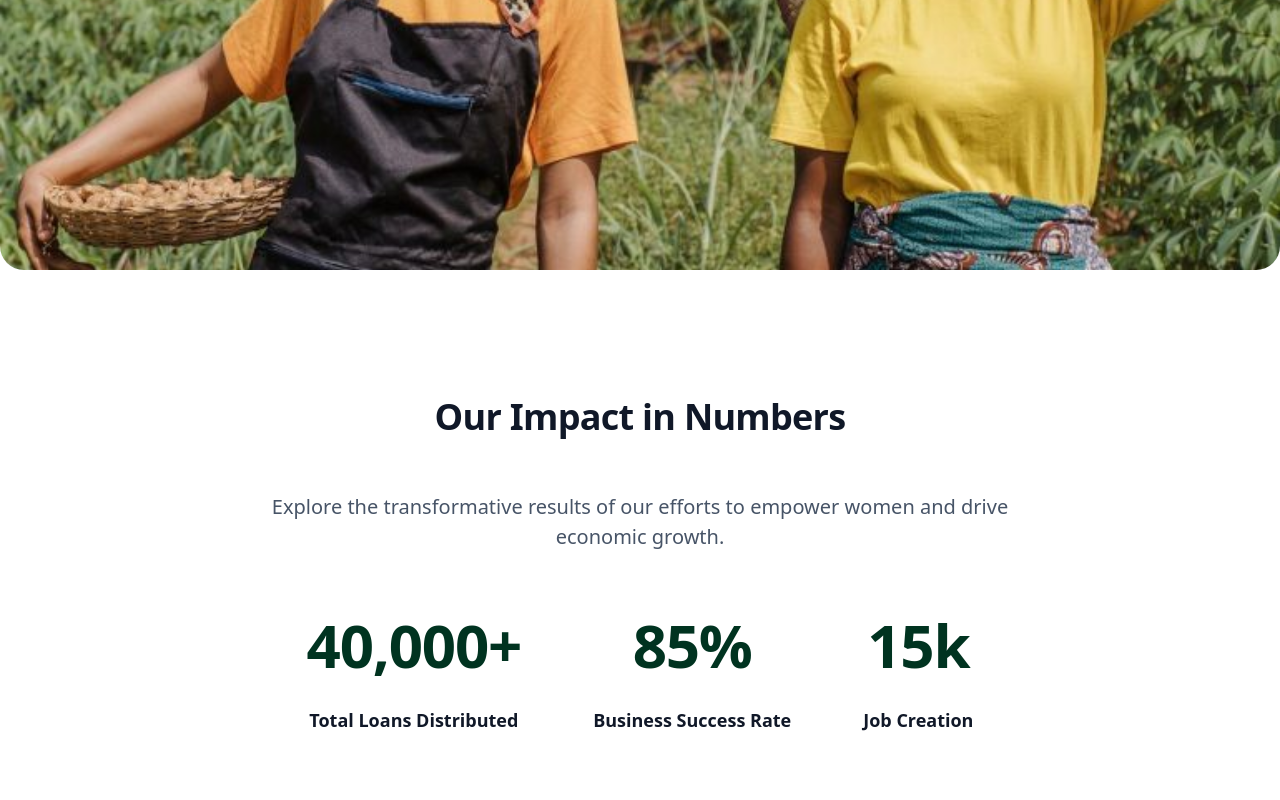
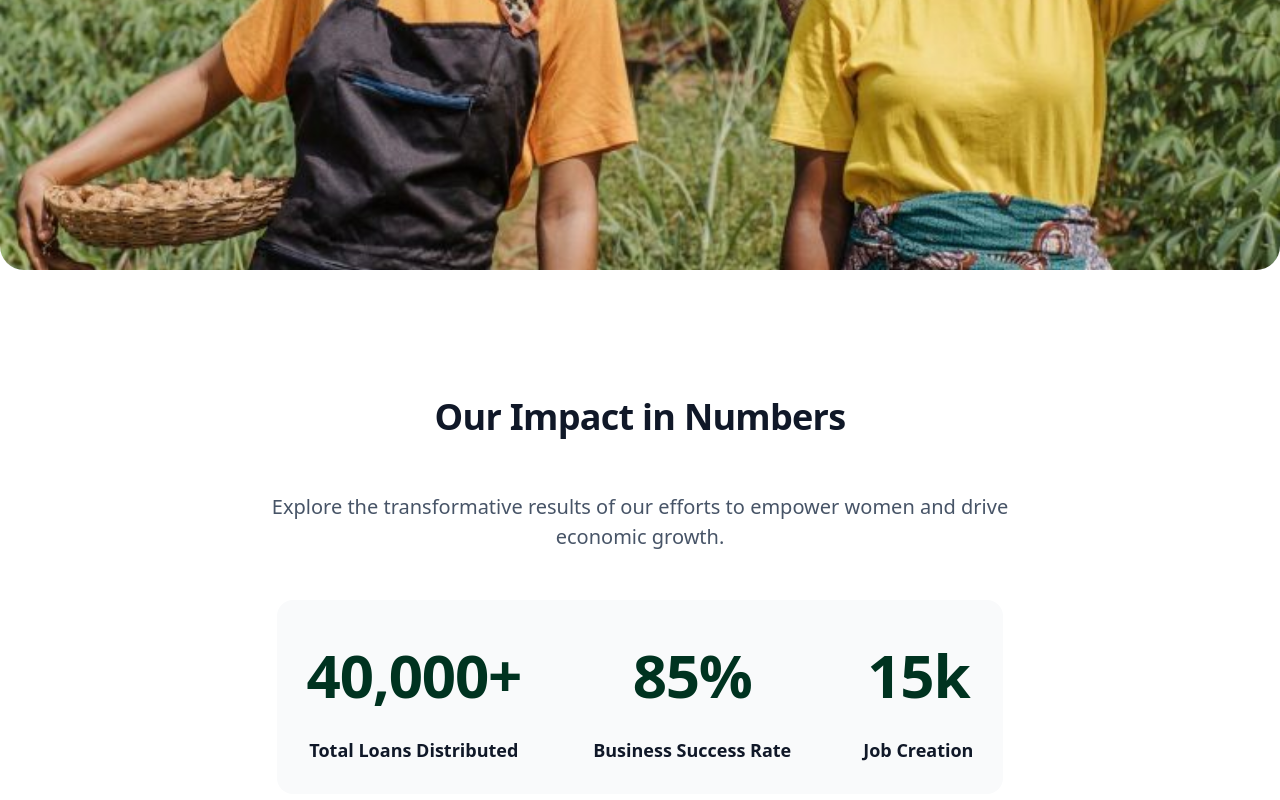
Before and after one commit to tobidechamp15/orbit-landing-page, a React (Create React App) app: page / in a window 1280 px wide. Shown: the part 1009-1809 px from the top of the page. Built offline with nearby package versions, Linux system fonts and the light colour scheme; a web font is replaced by a local one.

Commit message:
dev changes

```diff
--- a/src/components/About.jsx
+++ b/src/components/About.jsx
@@ -8,7 +8,7 @@ const About = () => {
         Explore the transformative results of our efforts to empower women and
         drive economic growth.
       </span>
-      <div className=" flex numbers justify-center gap-[72px] flex-wrap items-center ">
+      <div className=" flex numbers justify-center gap-[72px] flex-wrap items-center bg-[#F9FAFB] p-[30px] rounded-[16px]">
         <div className="number flex flex-col gap-3">
           <span>40,000+</span>
           <map>Total Loans Distributed</map>
```
